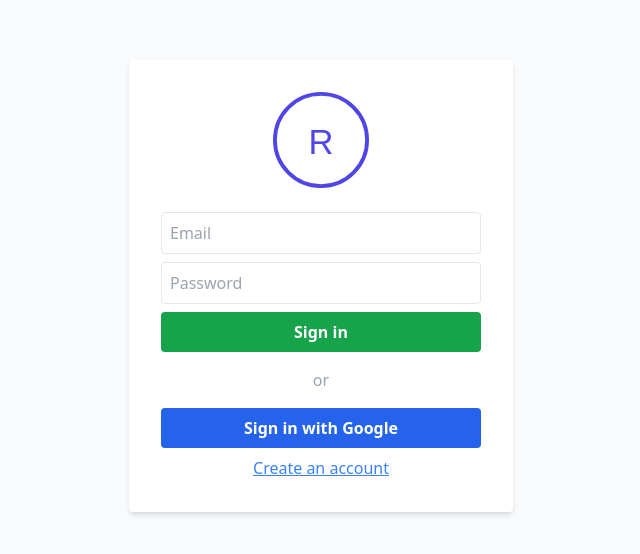
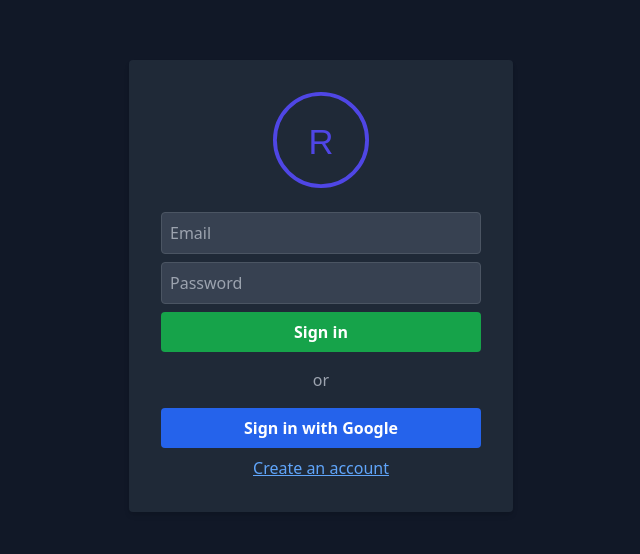
Before and after one commit to santiago-rosa/reptor-pwa, a React (Vite) app: page /login in a window 1280 px wide. Shown: the part 114-668 px from the top of the page, without its empty margins (319-959 px from the left). Built offline with nearby package versions, Linux system fonts and the light colour scheme; no server answers.

Commit message:
dark theme

```diff
--- a/src/presentation/pages/LoginPage.tsx
+++ b/src/presentation/pages/LoginPage.tsx
@@ -36,8 +36,8 @@ export const LoginPage = () => {
   };
 
   return (
-    <div className="flex min-h-screen flex-col items-center justify-center bg-gray-50 p-4">
-      <div className="bg-white p-8 rounded shadow-md w-full max-w-sm flex flex-col items-center">
+    <div className="flex min-h-screen flex-col items-center justify-center bg-gray-900 p-4 text-white">
+      <div className="bg-gray-800 p-8 rounded shadow-md w-full max-w-sm flex flex-col items-center text-white">
         {/* App logo */}
         <img src={logo} alt="Reptor" className="w-24 h-24 mb-6" />
 
@@ -49,7 +49,7 @@ export const LoginPage = () => {
             value={email}
             onChange={(e) => setEmail(e.target.value)}
             required
-            className="border p-2 rounded w-full"
+            className="border border-gray-600 p-2 rounded w-full bg-gray-700 text-white placeholder-gray-400"
           />
           <input
             type="password"
@@ -57,7 +57,7 @@ export const LoginPage = () => {
             value={password}
             onChange={(e) => setPassword(e.target.value)}
             required
-            className="border p-2 rounded w-full"
+            className="border border-gray-600 p-2 rounded w-full bg-gray-700 text-white placeholder-gray-400"
           />
           <button
             type="submit"
@@ -82,7 +82,7 @@ export const LoginPage = () => {
 
         {/* Link to register */}
         <div className="mt-2 w-full text-center">
-          <a href="/register" className="text-blue-500 underline">
+          <a href="/register" className="text-blue-400 underline">
             Create an account
           </a>
         </div>
```
